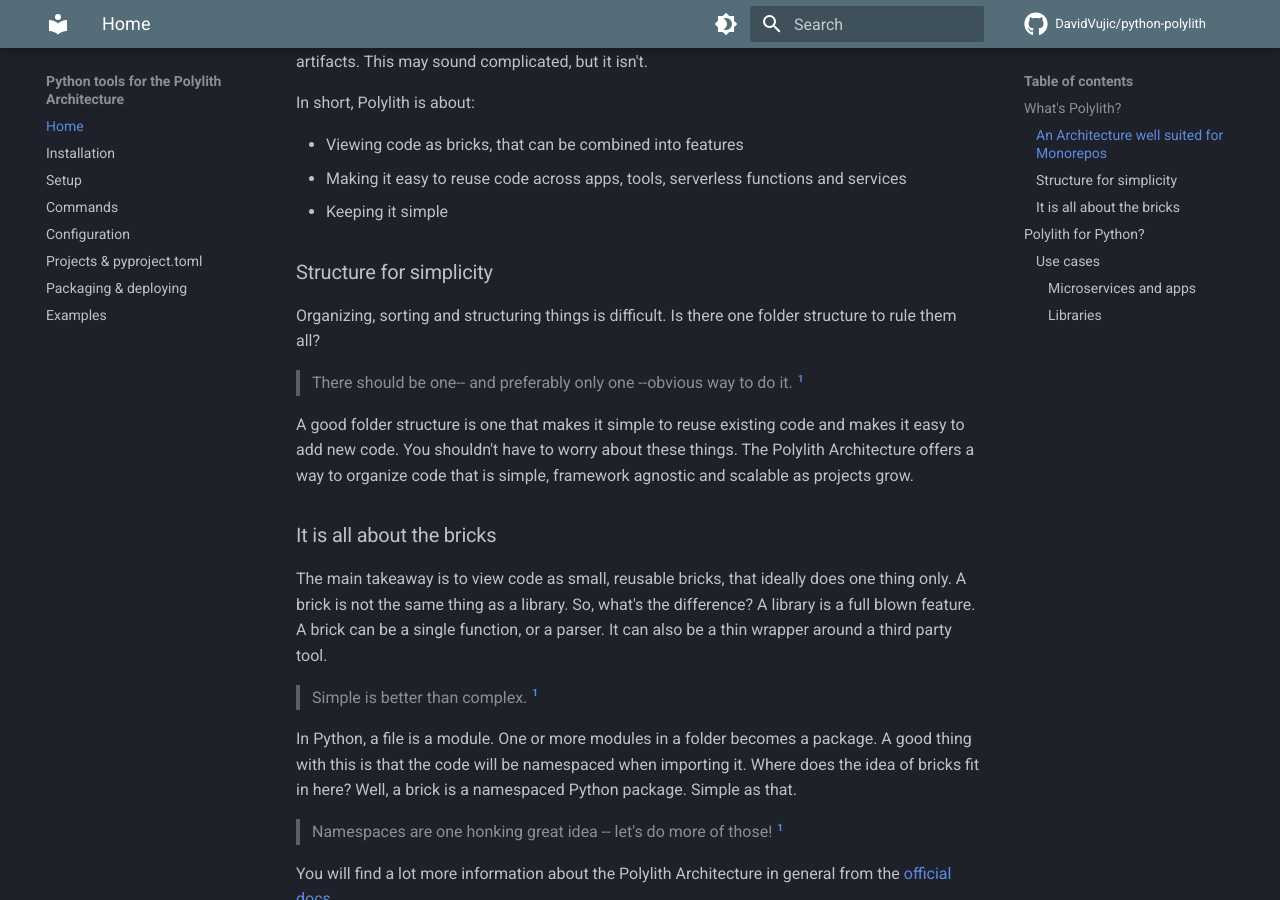
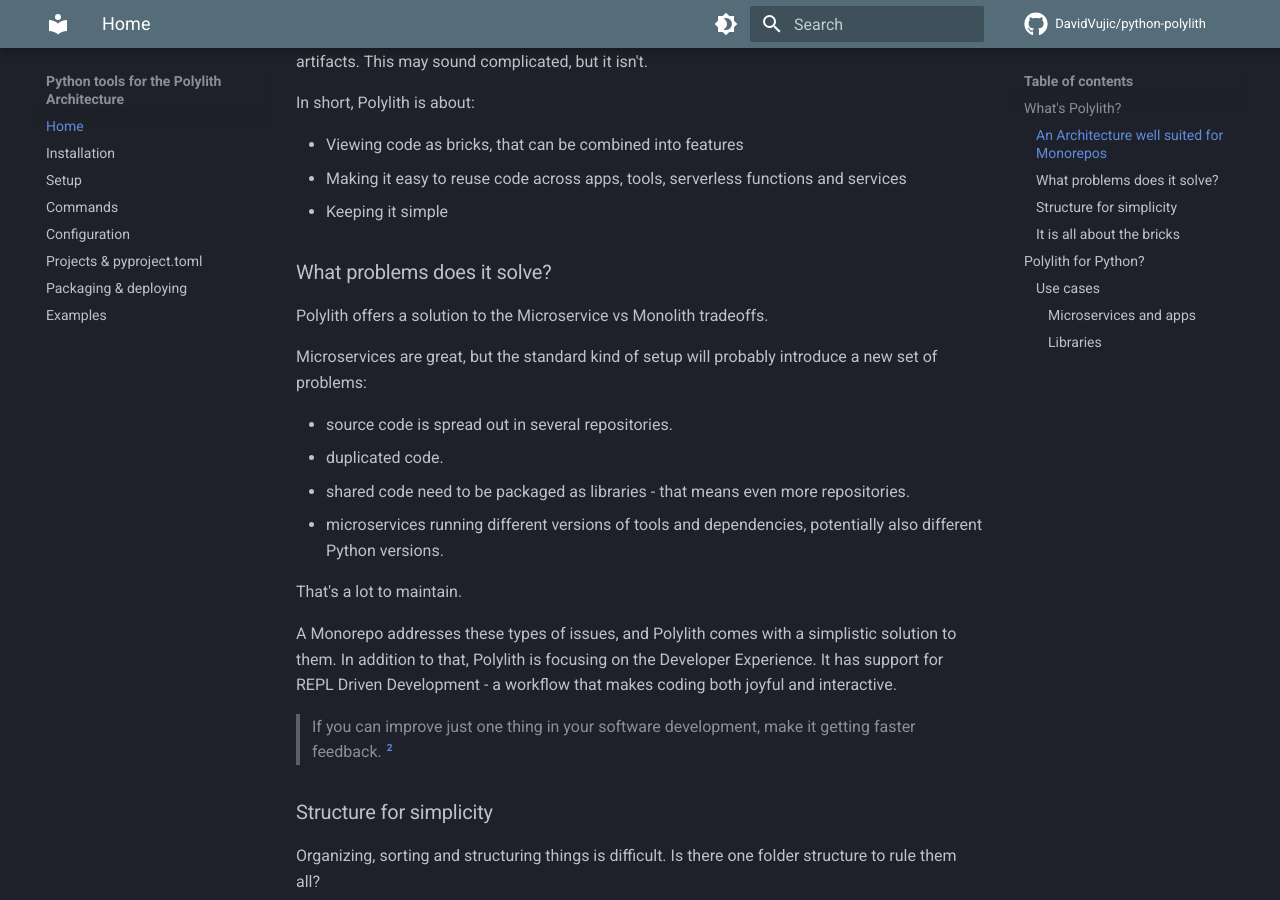
Before and after one commit to DavidVujic/python-polylith-docs, an MkDocs documentation site: the page built from docs/index.md, in a window 1280 px wide and 900 px high, scrolled down 471 px. Built offline with MkDocs 1.6.1 and Material for MkDocs 9.7.7, drawn with Linux system fonts in a browser that asks for light colours; comment, search, counter and statistics services are not loaded; some of the changed text lies outside the part shown.

Commit message:
add section about problems solved with Polylith

```diff
--- a/docs/index.md
+++ b/docs/index.md
@@ -17,6 +17,25 @@
 - Viewing code as bricks, that can be combined into features
 - Making it easy to reuse code across apps, tools, serverless functions and services
 - Keeping it simple
+
+### What problems does it solve?
+Polylith offers a solution to the Microservice vs Monolith tradeoffs.
+
+Microservices are great, but the standard kind of setup will probably introduce a new set of problems:
+
+- source code is spread out in several repositories.
+- duplicated code.
+- shared code need to be packaged as libraries - that means even more repositories.
+- microservices running different versions of tools and dependencies, potentially also different Python versions.
+
+That's a lot to maintain.
+
+A Monorepo addresses these types of issues, and Polylith comes with a simplistic solution to them.
+In addition to that, Polylith is focusing on the Developer Experience.
+It has support for REPL Driven Development - a workflow that makes coding both joyful and interactive.
+
+> If you can improve just one thing in your software development, make it getting faster feedback. [^2]
+
 
 ### Structure for simplicity
 Organizing, sorting and structuring things is difficult. Is there one folder structure to rule them all?
@@ -57,3 +76,4 @@
 
 
 [^1]: From the Zen of Python
+[^2]: Dave Farley [on twitter](https://twitter.com/davefarley77/status/1560724029924786177?s=12&t=KxEN15qtnJODJUzkmclzmw)
```
